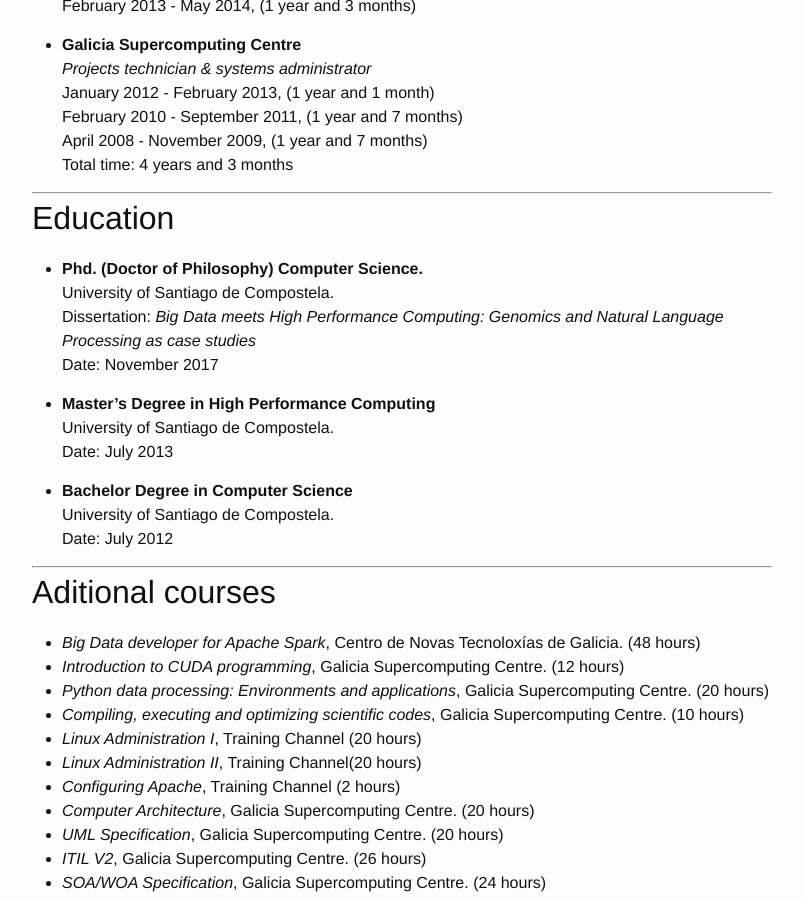
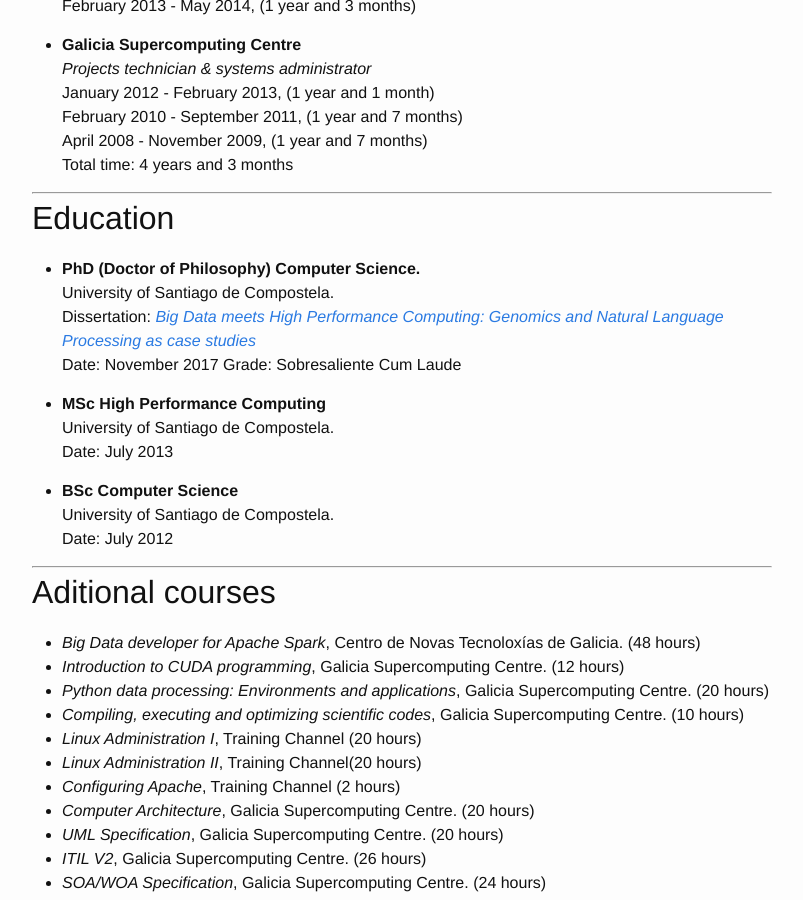
Before and after one commit to jmabuin/jmabuin.github.io, a Jekyll site: the page built from shortcv.md, in a window 1280 px wide and 900 px high, scrolled down 513 px. Shown: the whole window, without its empty margins (238-1041 px from the left). Built offline with Jekyll 4.4.1, drawn with Linux system fonts in a browser that asks for light colours; nearby versions of some CDN libraries.

```diff
--- a/shortcv.md
+++ b/shortcv.md
@@ -30,16 +30,17 @@ Total time: 4 years and 3 months
 ---
 
 ## Education ##
-* **Phd. (Doctor of Philosophy) Computer Science.**
+* **PhD (Doctor of Philosophy) Computer Science.**
 University of Santiago de Compostela.
-Dissertation: _Big Data meets High Performance Computing: Genomics and Natural Language Processing as case studies_
+Dissertation: _[Big Data meets High Performance Computing: Genomics and Natural Language Processing as case studies](https://github.com/jmabuin/jmabuin.github.io/files/PHd_Dissertation_JMAbuin.pdf){:target="_blank"}_
 Date: November 2017
+Grade: Sobresaliente Cum Laude
 
-* **Master's Degree in High Performance Computing**
+* **MSc High Performance Computing**
 University of Santiago de Compostela.
 Date: July 2013
 
-* **Bachelor Degree in Computer Science**
+* **BSc Computer Science**
 University of Santiago de Compostela.
 Date: July 2012
 
```
